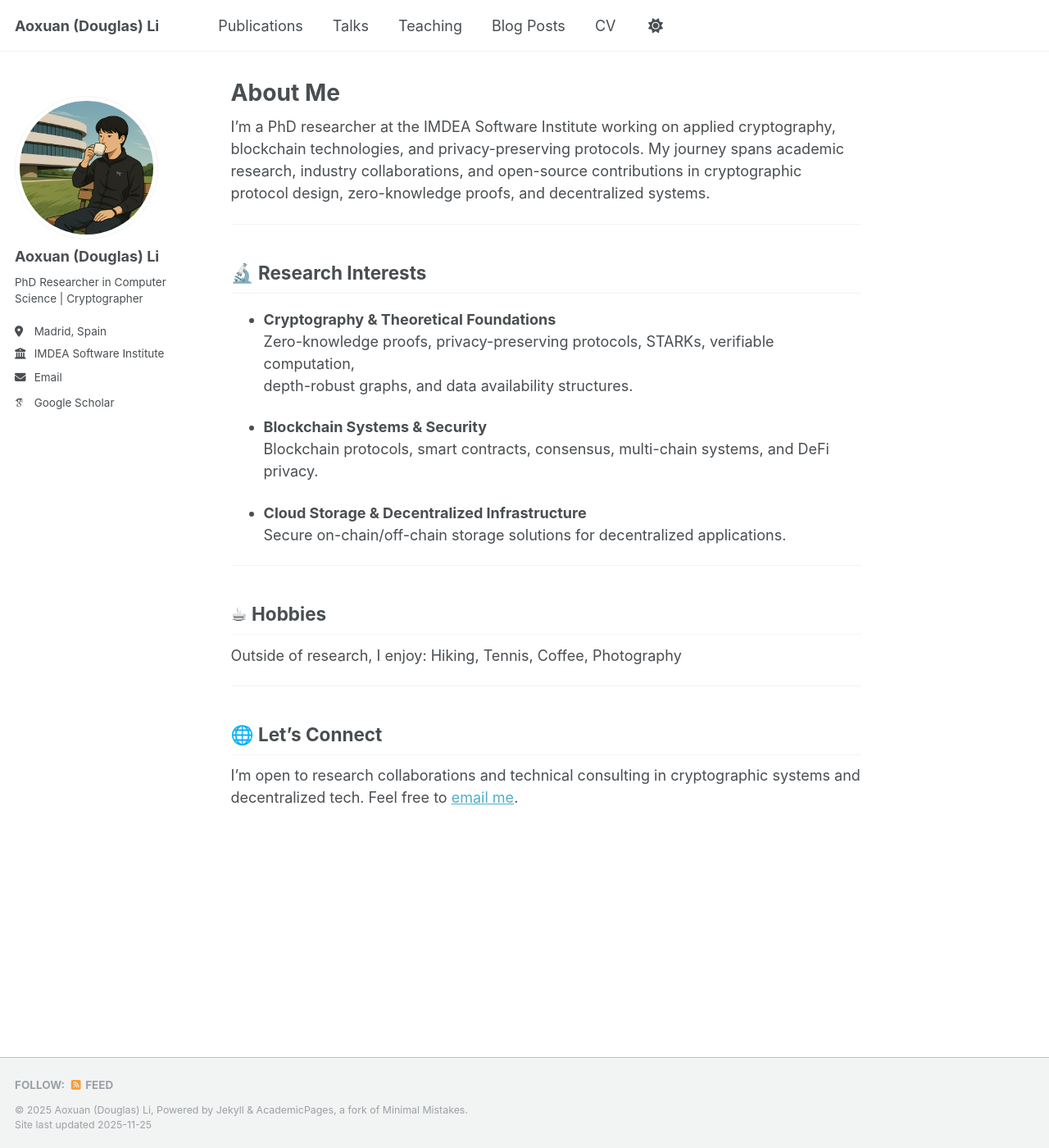
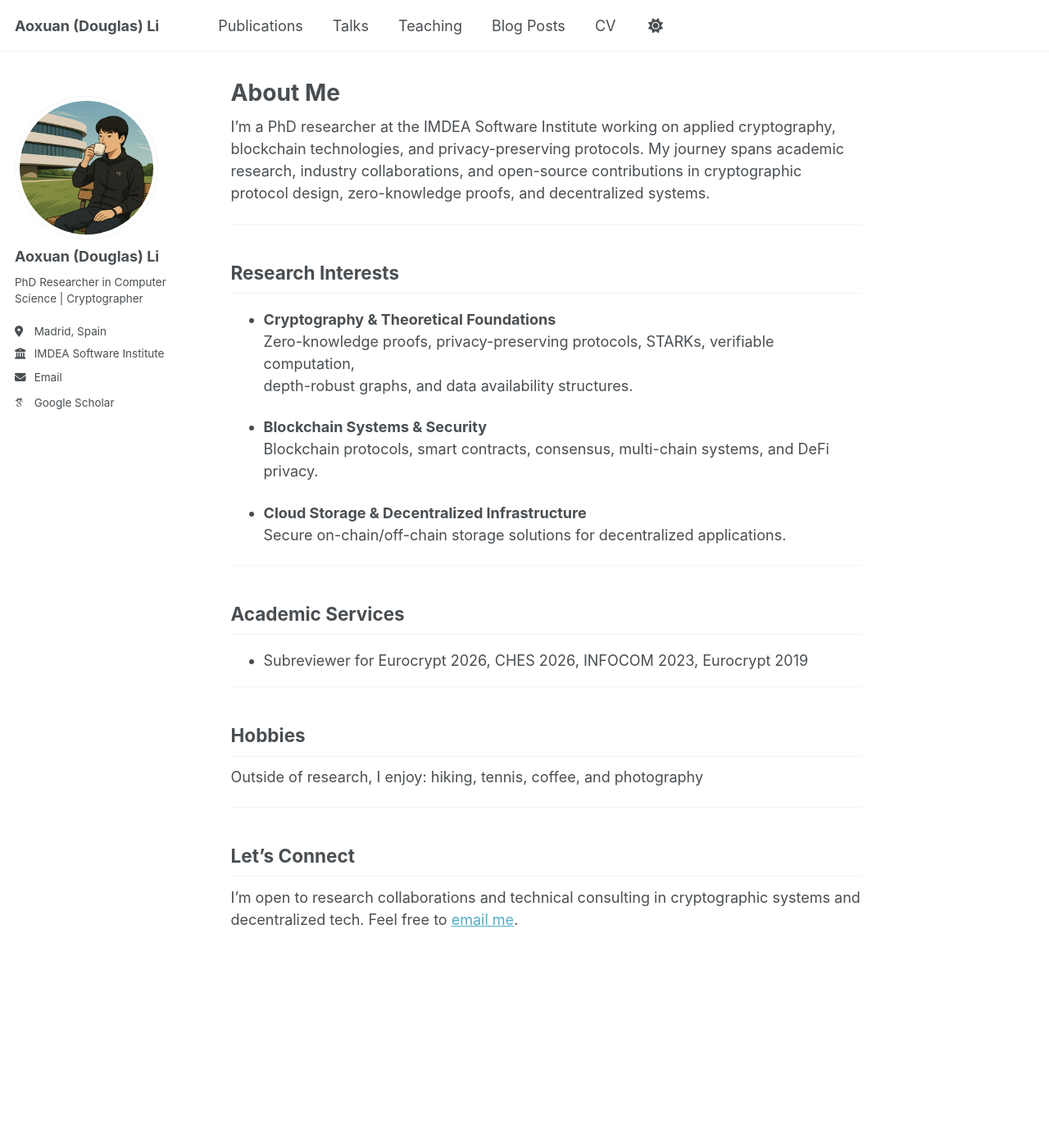
Before and after one commit to Douglasli/douglasli.github.io, a Jekyll site: the page built from _pages/about.md, in a window 1280 px wide and 1400 px high. Shown: the whole window at 82% size. Built offline with Jekyll 4.4.1, drawn with Linux system fonts in a browser that asks for light colours; some web fonts are replaced.

Commit message:
update cv and about

```diff
--- a/_pages/about.md
+++ b/_pages/about.md
@@ -11,7 +11,7 @@ I'm a PhD researcher at the IMDEA Software Institute working on applied cryptogr
 
 ---
 
-## 🔬 Research Interests
+## Research Interests
 
 - **Cryptography & Theoretical Foundations**
   Zero-knowledge proofs, privacy-preserving protocols, STARKs, verifiable computation,
@@ -25,16 +25,21 @@ I'm a PhD researcher at the IMDEA Software Institute working on applied cryptogr
 
 ---
 
-## ☕ Hobbies
-
-Outside of research, I enjoy:
-Hiking,
-Tennis,
-Coffee,
-Photography
+## Academic Services
+- Subreviewer for Eurocrypt 2026, CHES 2026, INFOCOM 2023, Eurocrypt 2019
 
 ---
 
-## 🌐 Let's Connect
+## Hobbies
+
+Outside of research, I enjoy:
+hiking,
+tennis,
+coffee,
+and photography
+
+---
+
+## Let's Connect
 
 I’m open to research collaborations and technical consulting in cryptographic systems and decentralized tech. Feel free to [email me](mailto:aoxuan.li at imdea.org).
```
Also changed, not shown: 1 other file.
